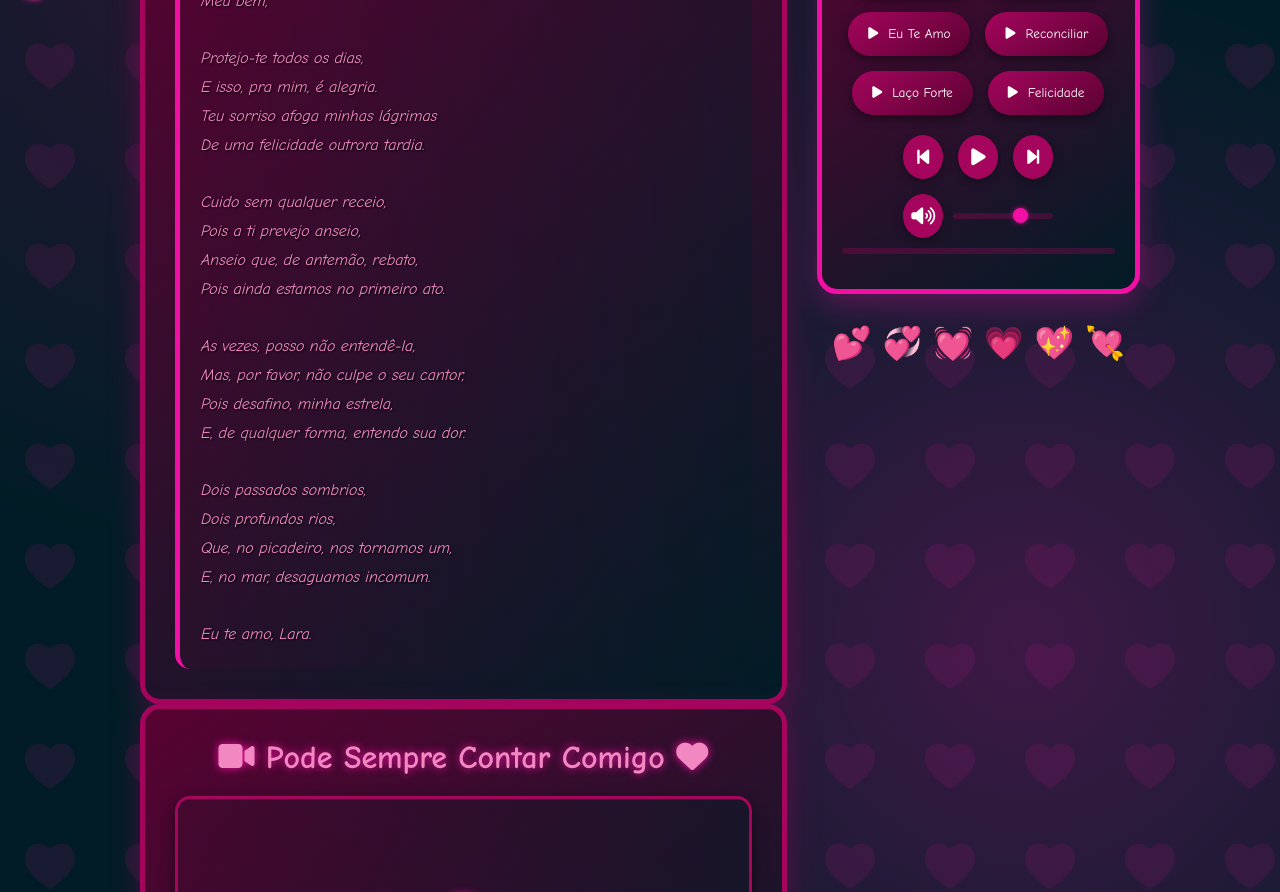
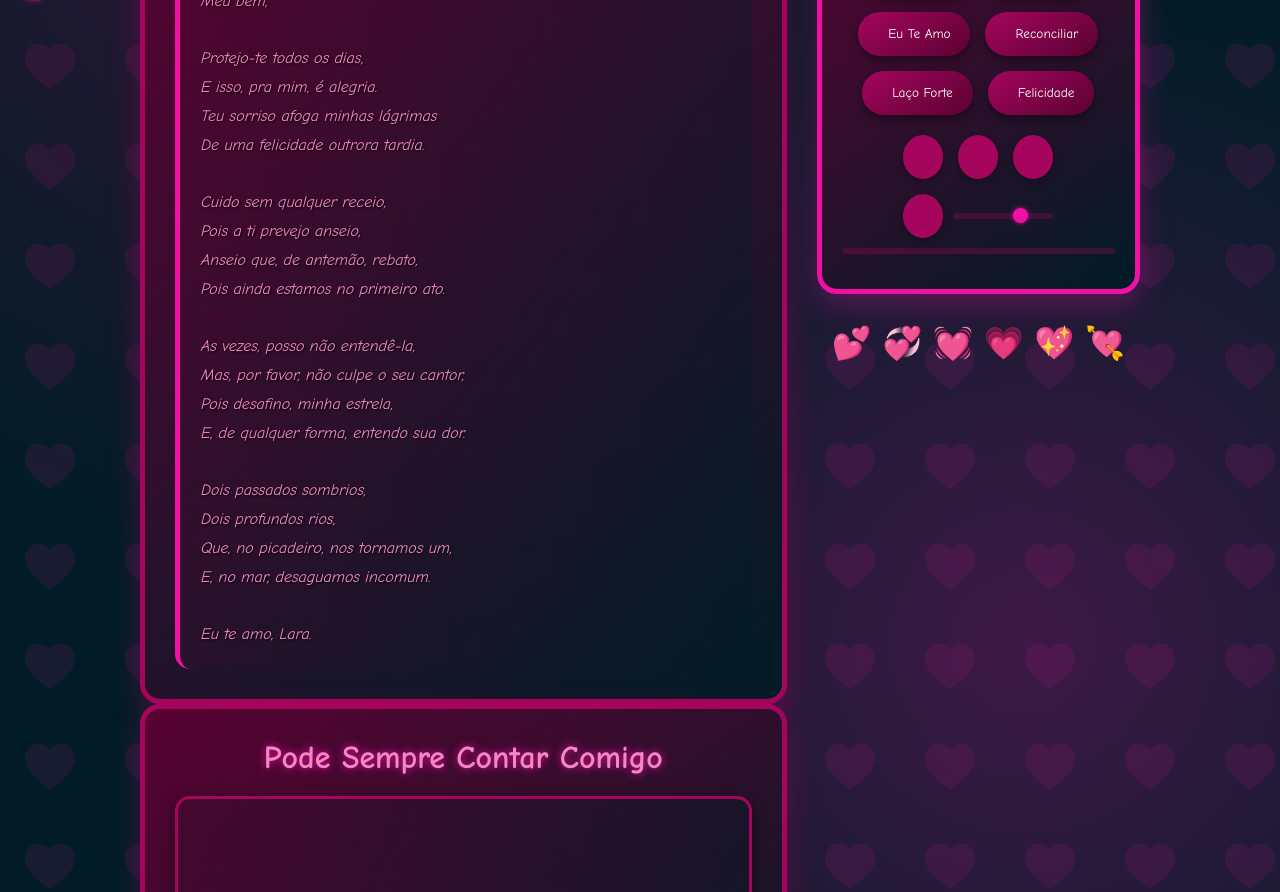
Before and after one commit to feliperibeirolara/larabonita, a plain HTML site: page index.html in a window 1280 px wide. Shown: the part 681-1573 px from the top of the page. Drawn offline with Linux system fonts and the light colour scheme.

Commit message:
index.html

```diff
--- a/index.html
+++ b/index.html
@@ -4,13 +4,13 @@
     <meta charset="UTF-8">
     <meta name="viewport" content="width=device-width, initial-scale=1.0, maximum-scale=1.0, user-scalable=no">
     <title>Para Lara, o Amor da Minha Vida</title>
-    <link rel="stylesheet" href="https://cdnjs.cloudflare.com/ajax/libs/font-awesome/6.4.0/css/all.min.css">
+    <link href="https://fonts.googleapis.com/css2?family=Comic+Neue:wght@400;700&display=swap" rel="stylesheet">
     <style>
         * {
             margin: 0;
-            padding: 0;
-            box-sizing: border-box;
-            font-family: 'Comic Sans MS', cursive, sans-serif;
+   	 	    padding: 0;
+   	  	    box-sizing: border-box;
+   	  	    font-family: 'Comic Neue', cursive, sans-serif;
         }
 
         body {
@@ -926,4 +926,5 @@
     }
 </script>
 </body>
+
 </html>
```
